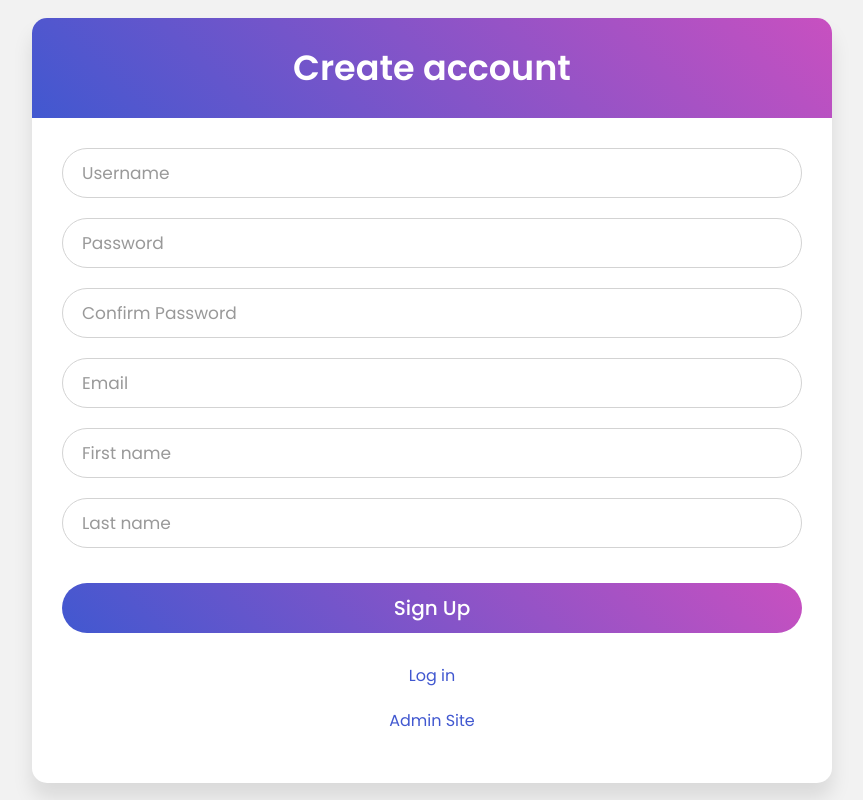
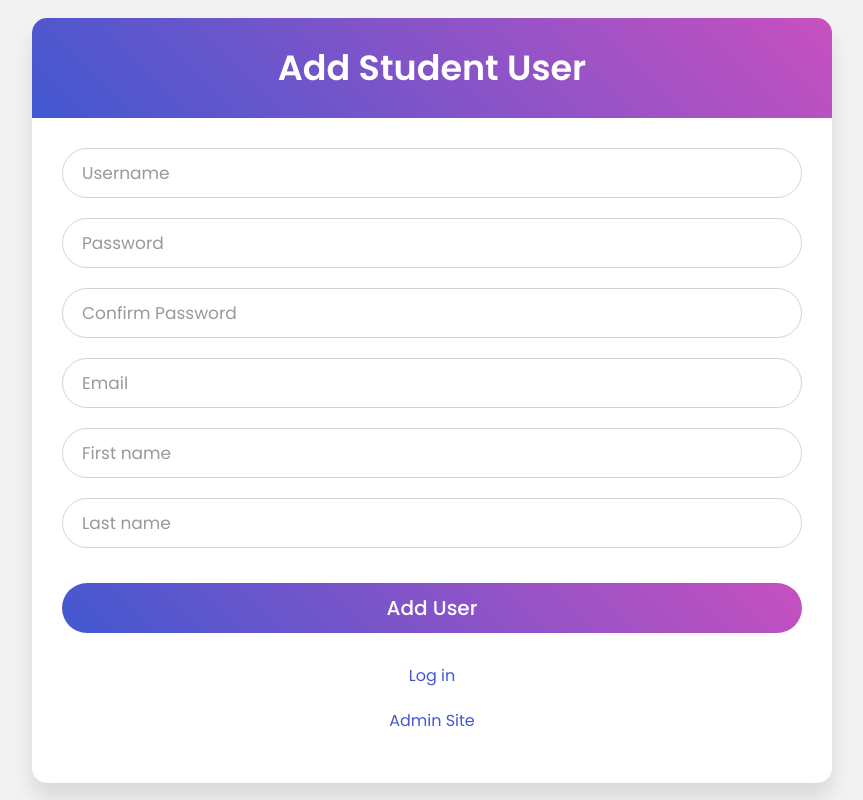
Before and after one commit to 6410685090/cn331-as2, a Django app: page /signup in a window 1280 px wide. Shown: the whole page, without its empty margins (208-1071 px from the left). Run offline with Django 4.2, Linux system fonts and the light colour scheme.

Commit message:
change some word

```diff
--- a/users/templates/users/signup.html
+++ b/users/templates/users/signup.html
@@ -3,7 +3,7 @@
 <link rel="stylesheet" href="../../static/users/css/stylelogin.css">
 <div class="wrapper">
     <div class="title">
-        Create account
+        Add Student User
     </div>
     <form action="{% url 'signup' %}" method="post">
         {% csrf_token %}
@@ -36,7 +36,7 @@
         <p>{{ message }}</p>
         {% endif %}
         <div class="field">
-            <input type="submit" value="Sign Up">
+            <input type="submit" value="Add User">
         </div>
         <div class="signup-link">
             <a href="{% url 'logout' %}">Log in</a>
```
